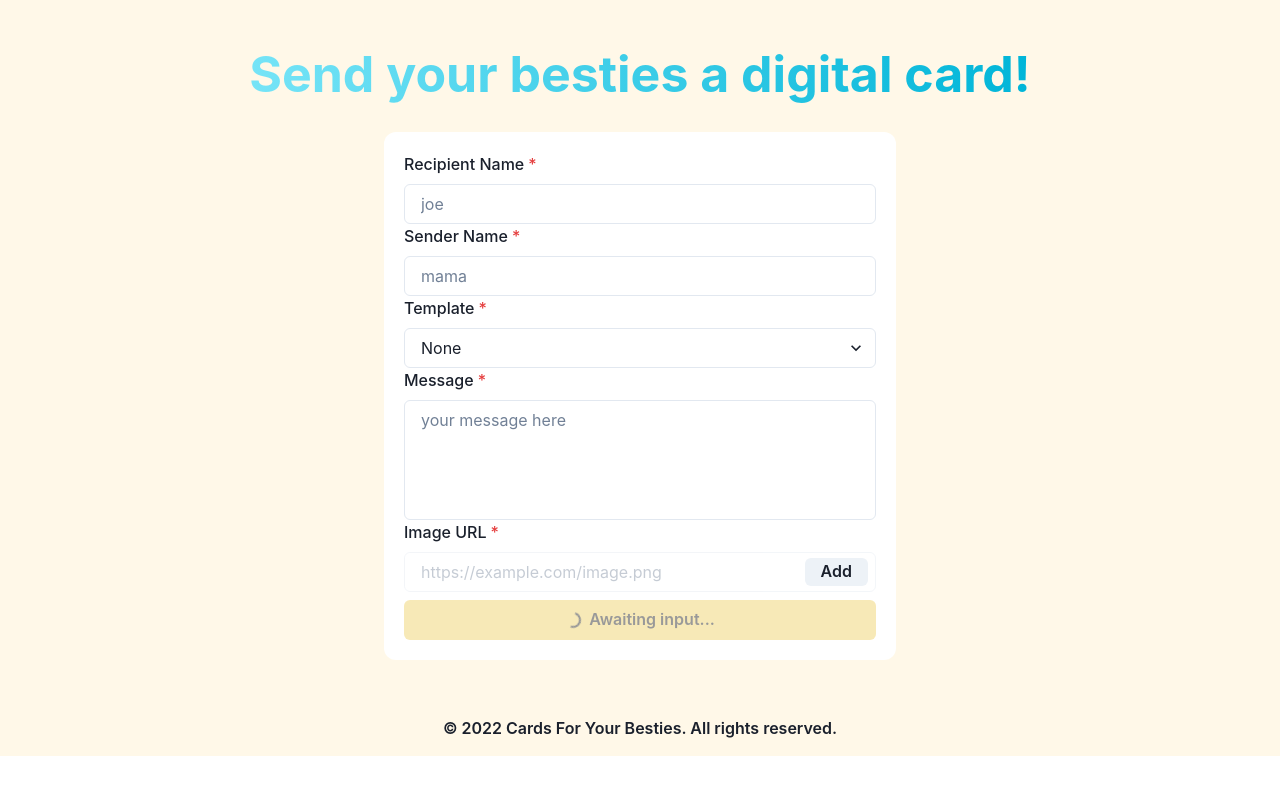
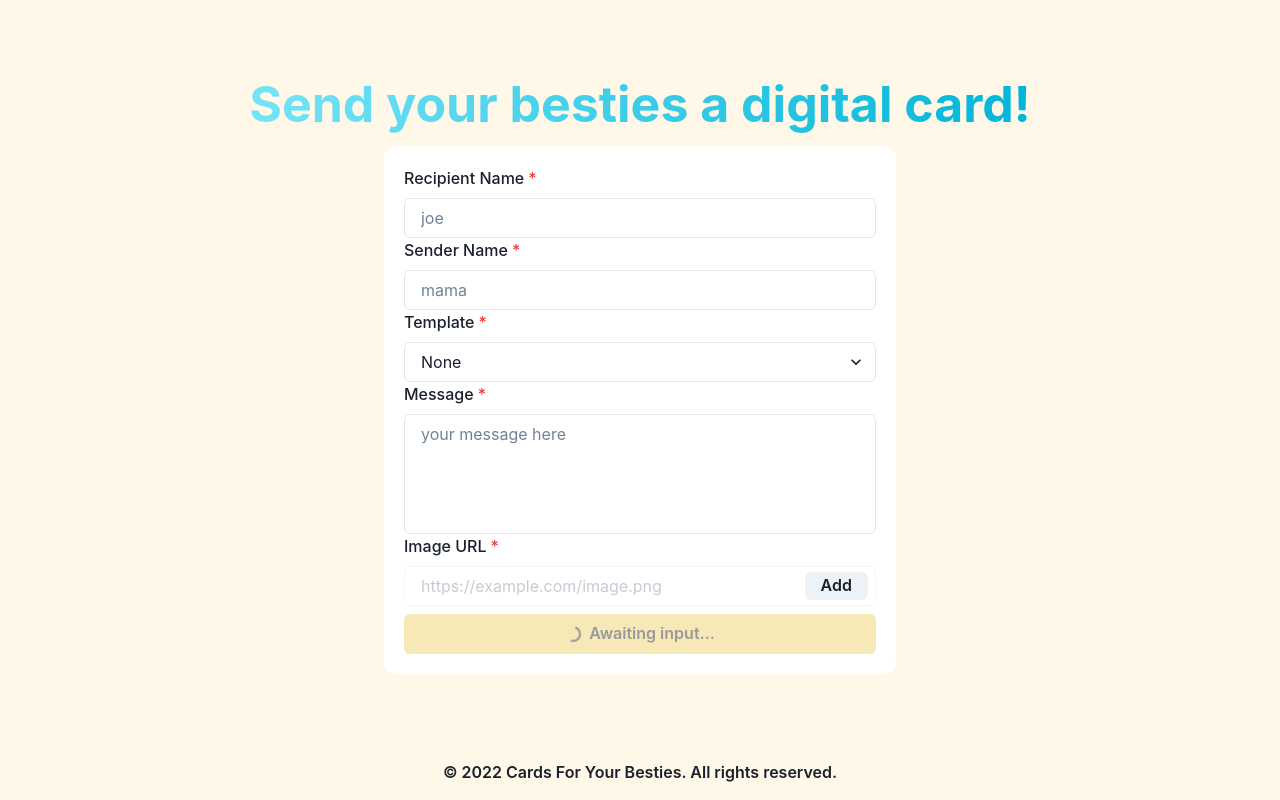
Before and after one commit to fe-i/CardsForYourBesties, a Next.js app: page / in a window 1280 px wide. Built offline with nearby package versions, Linux system fonts and the light colour scheme.

Commit message:
small changes

```diff
--- a/components/layout.tsx
+++ b/components/layout.tsx
@@ -8,7 +8,7 @@ const Layout: React.FC<React.PropsWithChildren<{ title?: string; recipient?: str
 	children
 }) => {
 	return (
-		<VStack bgColor="#fff8e8">
+		<VStack bgColor="#fff8e8" h="100vh">
 			<Metadata title={title} recipient={recipient} />
 			{children}
 			<Footer />
--- a/pages/index.tsx
+++ b/pages/index.tsx
@@ -110,7 +110,7 @@ export default function Home() {
 					<ModalFooter />
 				</ModalContent>
 			</Modal>
-			<Flex alignItems="center" justifyContent="center" flexDir="column" gap="1rem" p={8}>
+			<Flex alignItems="center" justifyContent="center" flexDir="column" h="100%" p={8}>
 				<Heading
 					py={3}
 					display="inline-block"
```
Also changed, not shown: pages/[card].tsx (+8 -1 lines).
